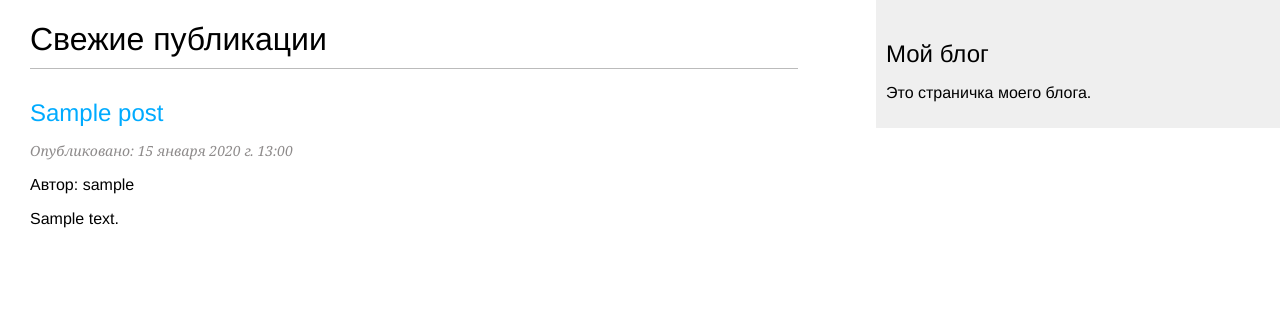
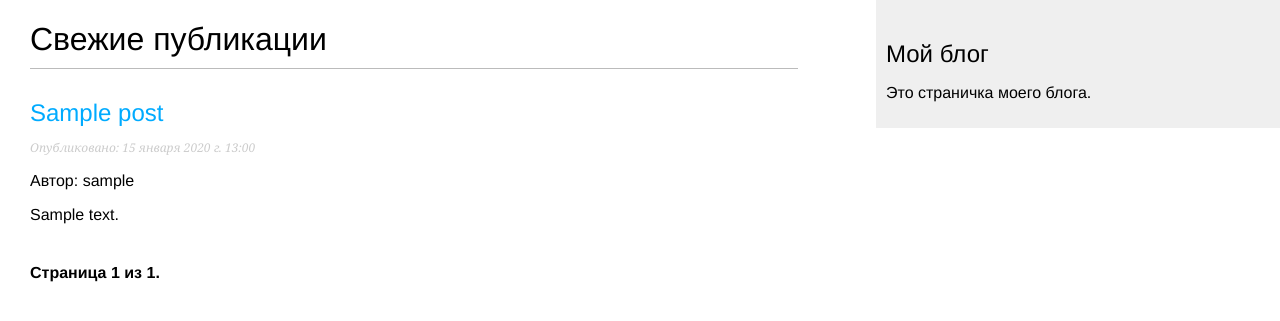
Before and after one commit to alekseikogan/blog4book, a Django app: page /blog/ in a window 1280 px wide. Shown: the top 321 px of the page. Run offline with Django 4.2, Linux system fonts and the light colour scheme; tables that the repository leaves empty hold one stand-in row (values such as "Sample post").

Commit message:
добавил пагинацию

```diff
--- a/mysite/blog/models.py
+++ b/mysite/blog/models.py
@@ -1,7 +1,7 @@
+from django.contrib.auth.models import User
 from django.db import models
+from django.urls import reverse
 from django.utils import timezone
-from django.contrib.auth.models import User
-from django.urls import reverse
 
 
 class PublishedManager(models.Manager):
--- a/mysite/blog/static/css/blog.css
+++ b/mysite/blog/static/css/blog.css
@@ -35,9 +35,9 @@ h2 {
 }
 
 p.date {
-    color:#8e8b8b;
+    color:#ccc;
     font-family: georgia, serif;
-    font-size: 14px;
+    font-size: 12px;
     font-style: italic;
 }
 
--- a/mysite/blog/urls.py
+++ b/mysite/blog/urls.py
@@ -1,7 +1,6 @@
 from django.urls import path
 
 from . import views
-
 
 app_name = 'blog'
 
--- a/mysite/blog/views.py
+++ b/mysite/blog/views.py
@@ -1,10 +1,17 @@
-from django.shortcuts import render, get_object_or_404
+from django.core.paginator import Paginator
+from django.shortcuts import get_object_or_404, render
+
 from .models import Post
+
 
 def post_list(request):
     """GET - список постов."""
 
-    posts = Post.published.all()
+    post_list = Post.published.all()
+    paginator = Paginator(post_list, 3)
+    page_number = request.GET.get('page', 1)
+    posts = paginator.get_page(page_number)
+
     return render(request,
                   'blog/post/list.html',
                   {'posts': posts})
--- a/mysite/mysite/settings.py
+++ b/mysite/mysite/settings.py
@@ -1,5 +1,4 @@
 from pathlib import Path
-
 
 BASE_DIR = Path(__file__).resolve().parent.parent
 
--- a/mysite/templates/blog/post/list.html
+++ b/mysite/templates/blog/post/list.html
@@ -17,4 +17,5 @@
         </p>
         {{ post.body|truncatewords:30|linebreaks }}
     {% endfor %}
-{% endblock %}}
+    {% include "pagination.html" with page=posts %}
+{% endblock %}
--- /dev/null
+++ b/mysite/templates/pagination.html
@@ -0,0 +1,15 @@
+<div class="pagination">
+    <span class="step-links">
+        {% if page.has_previous %}
+            <a href="?page={{ page.previous_page_number }}">Previous</a>
+        {% endif %}
+
+        <span class="current">
+            Страница {{ page.number }} из {{ page.paginator.num_pages }}.
+        </span>
+
+        {% if page.has_next %}
+            <a href="?page={{ page.next_page_number }}">Next</a>
+        {% endif %}
+    </span>
+</div>
```
